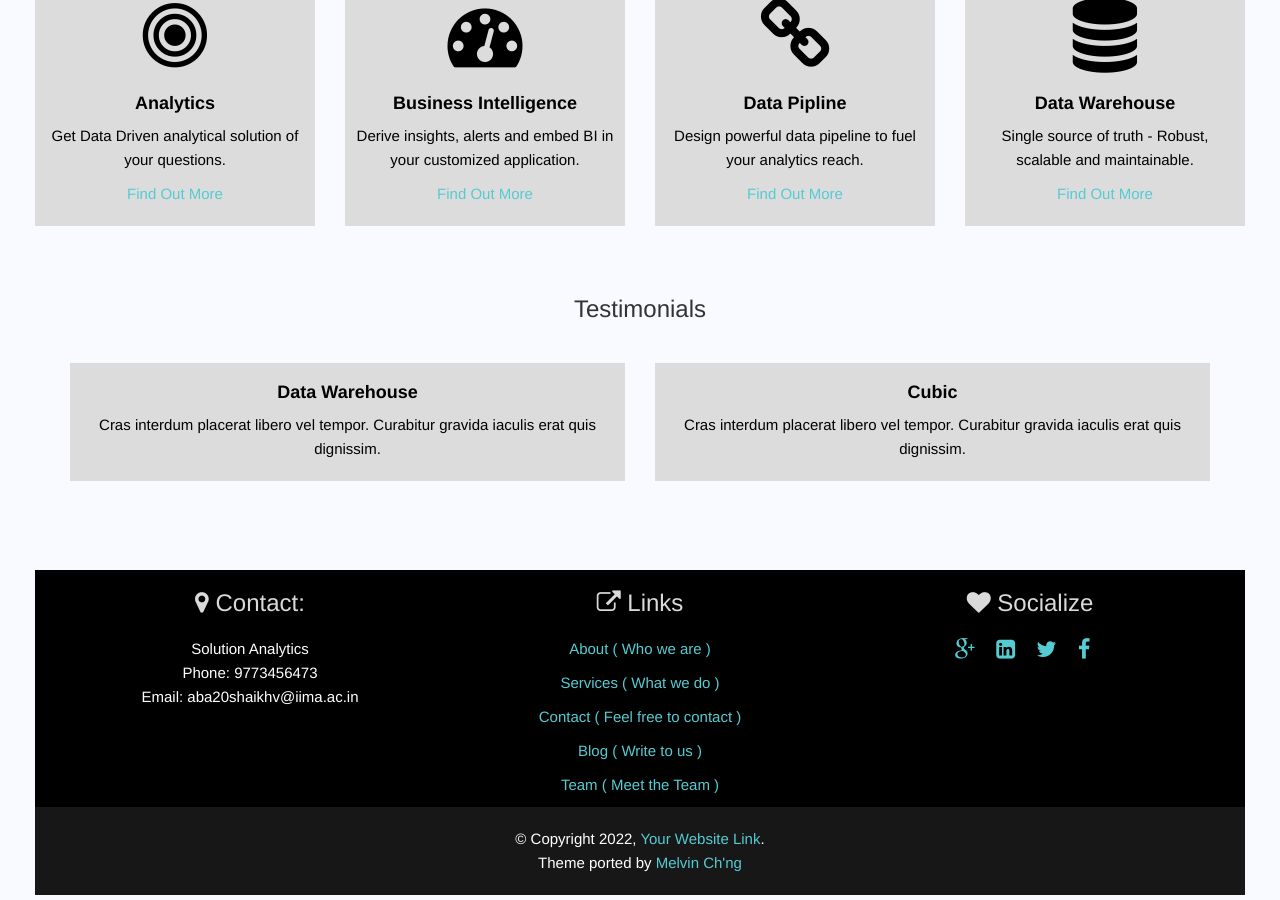
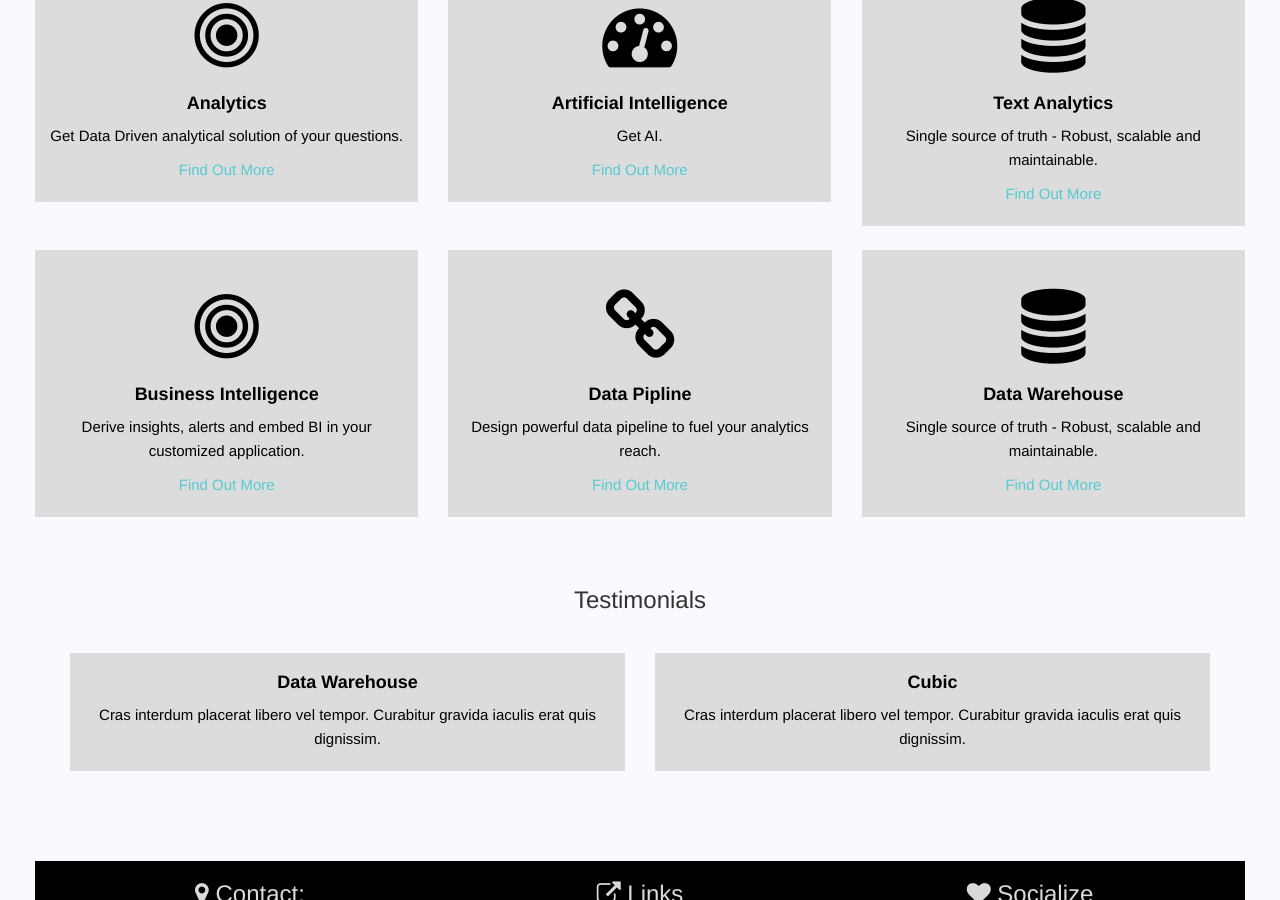
Before and after one commit to vasim07/business-jekyll-theme-master, a Jekyll site: the page built from index.html, in a window 1280 px wide and 900 px high, scrolled down 608 px. Built offline with Jekyll 4.4.1, drawn with Linux system fonts in a browser that asks for light colours.

Commit message:
six categories

```diff
--- a/_layouts/home_style.html
+++ b/_layouts/home_style.html
@@ -89,7 +89,7 @@
 
             <!-- Begin Services Row 1 -->
             <div class="row services-row services-row-head services-row-1">
-                <div class="col-lg-3 col-md-3 col-sm-3 col-xs-12">
+                <div class="col-lg-4 col-md-4 col-sm-4 col-xs-12">
                     <div class="services-group wow animated fadeInLeft" data-wow-offset="40">
                         <p class="services-icon"><span class="fa fa-bullseye fa-5x"></span></p>
                         <h4 class="services-title">Analytics</h4>
@@ -98,16 +98,41 @@
                     </div>
                 </div>
 
-                <div class="col-lg-3 col-md-3 col-sm-3 col-xs-12">
+                <div class="col-lg-4 col-md-4 col-sm-4 col-xs-12">
                     <div class="services-group wow animated zoomIn" data-wow-offset="40">
                         <p class="services-icon"><i class="fa fa-dashboard fa-5x"></i></p>
+                        <h4 class="services-title">Artificial Intelligence</h4>
+                        <p class="services-body">Get AI.</p>
+                        <p class="services-more"><a href="bi.html">Find Out More</a></p>
+                    </div>
+                </div>
+
+				<div class="col-lg-4 col-md-4 col-sm-4 col-xs-12">
+                    <div class="services-group wow animated fadeInRight" data-wow-offset="40">
+                        <p class="services-icon"><i class="fa fa-database fa-5x"></i></p>
+                        <h4 class="services-title">Text Analytics</h4>
+                        <p class="services-body">Single source of truth - Robust, scalable and maintainable.</p>
+                        <p class="services-more"><a href="dw.html">Find Out More</a></p>
+                    </div>
+                </div>
+            </div>
+            <!-- End Serivces Row 1 -->
+
+            <br>
+
+            <!-- Begin Services Row 2 -->
+            <div class="row services-row services-row-head services-row-1">
+                <div class="col-lg-4 col-md-4 col-sm-4 col-xs-12">
+                    <div class="services-group wow animated fadeInLeft" data-wow-offset="40">
+                        <p class="services-icon"><span class="fa fa-bullseye fa-5x"></span></p>
                         <h4 class="services-title">Business Intelligence</h4>
                         <p class="services-body">Derive insights, alerts and embed BI in your customized application.</p>
                         <p class="services-more"><a href="bi.html">Find Out More</a></p>
                     </div>
                 </div>
 
-                <div class="col-lg-3 col-md-3 col-sm-3 col-xs-12">
+
+                <div class="col-lg-4 col-md-4 col-sm-4 col-xs-12">
                     <div class="services-group wow animated fadeInRight" data-wow-offset="40">
                         <p class="services-icon"><i class="fa fa-chain fa-5x"></i></p>
                         <h4 class="services-title">Data Pipline</h4>
@@ -116,7 +141,7 @@
                     </div>
                 </div>
 
-				<div class="col-lg-3 col-md-3 col-sm-3 col-xs-12">
+				<div class="col-lg-4 col-md-4 col-sm-4 col-xs-12">
                     <div class="services-group wow animated fadeInRight" data-wow-offset="40">
                         <p class="services-icon"><i class="fa fa-database fa-5x"></i></p>
                         <h4 class="services-title">Data Warehouse</h4>
@@ -125,8 +150,7 @@
                     </div>
                 </div>
             </div>
-            <!-- End Serivces Row 1 -->
-
+            <!-- End Serivces Row 2 -->
 
             <!--Testimonial-->
 
```
